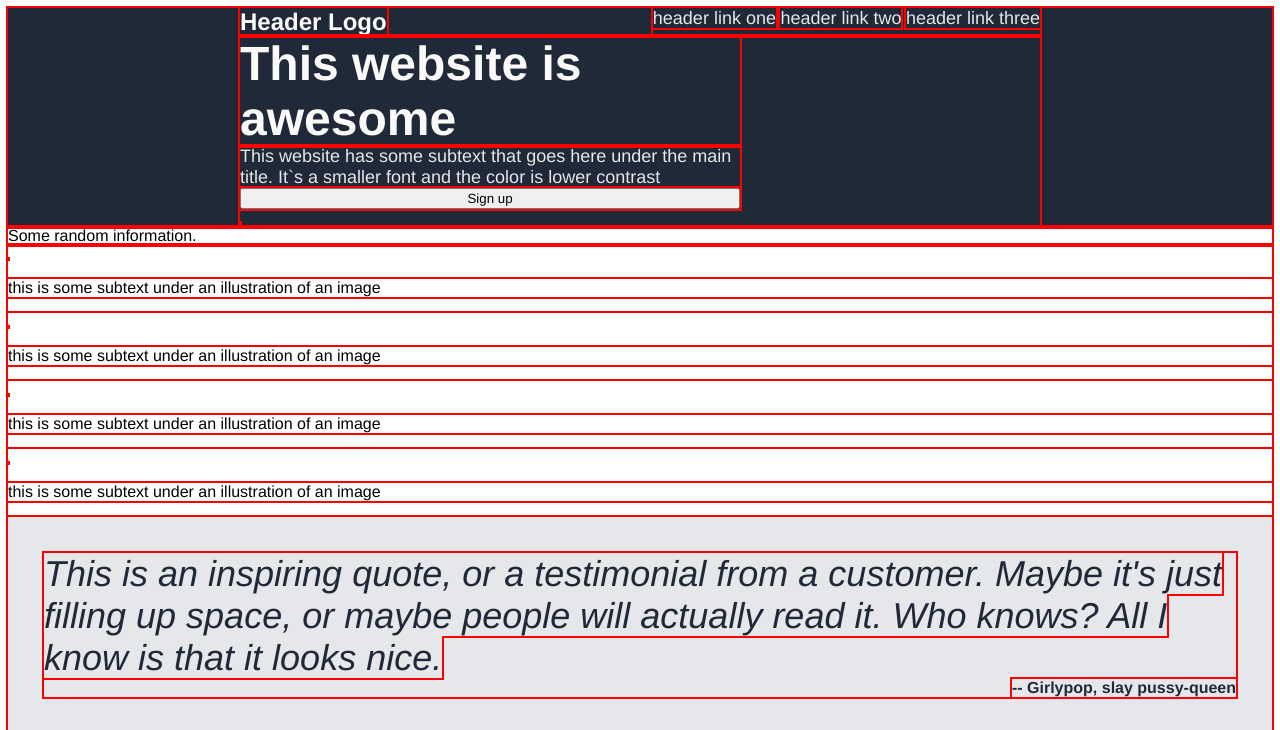
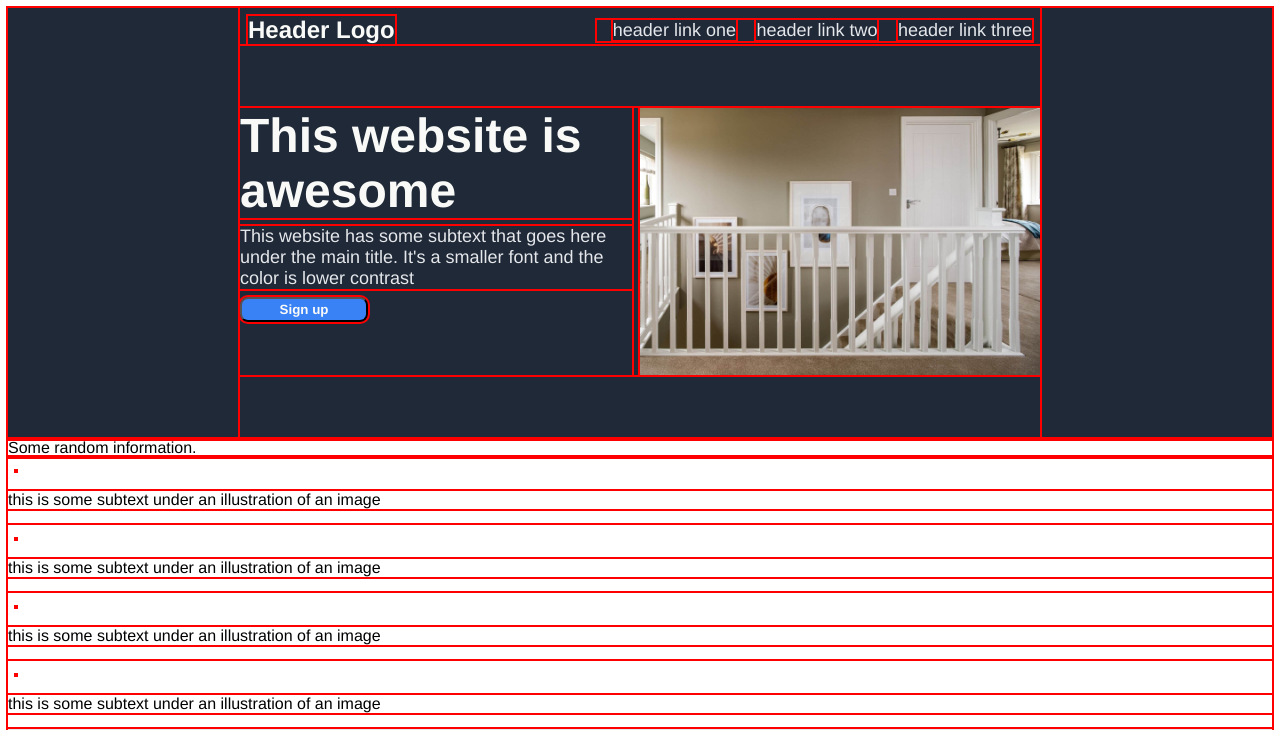
Before and after one commit to Sycafox/flexbox_assignment_final, a plain HTML site: page index.html in a window 1280 px wide. Shown: the top 730 px of the page. Drawn offline with Linux system fonts and the light colour scheme.

Commit message:
Finish sections 1 and 3

```diff
--- a/index.html
+++ b/index.html
@@ -5,7 +5,7 @@
     <meta charset="UTF-8">
     <meta name="viewport" content="width=device-width, initial-scale=1.0">
     <title>Landing peiji</title>
-    <link rel="stylesheet" href="style.css">
+    <link rel="stylesheet" href="./style.css">
 </head>
 
 <body>
@@ -21,13 +21,14 @@
                 </div>
             </div>
 
-            <div class="section1_website_presentation:"></div>
+            <div class="section1_website_presentation">
                 <div class="section1_website_info">
                     <div class="section1_info_title">This website is awesome</div>
-                    <div class="section1_info_content">This website has some subtext that goes here under the main title. It`s a smaller font and the color is lower contrast</div>
+                    <div class="section1_info_content">This website has some subtext that goes here under the main title. It's a smaller font and the color is lower contrast</div>
                     <button>Sign up</button>
                 </div>
-                <img>
+                <img src="./img/landing_image.jpeg" alt="Staircase landing">
+            </div>
         </div>
     </div>
 
--- a/style.css
+++ b/style.css
@@ -19,7 +19,7 @@ body {
 }
 
 .section1_content {
-    display; flex;
+    display: flex;
     flex: 0 1 800px;
     flex-direction: column;
 
@@ -27,21 +27,30 @@ body {
 
 .section1_header {
     display: flex;
+    padding: 8px;
+    padding-bottom: 0px;
 }
 
 .section1_header_logo {
     margin-right: auto;
+    color: #f9faf8;
+    font-weight: bolder;
+    font-size: 24px;
 }
 
 .section1_website_presentation {
     display: flex;
     flex-direction: row;
+    margin-top: 64px;
+    margin-bottom: 64px;
+
 }
 
 .section1_website_info {
     display: flex;
     flex-direction: column;
     max-width: 500px;
+    flex: 1 1 auto;
 }
 
 .section1 {
@@ -51,32 +60,43 @@ body {
 
 .section1_header{
     display: flex;
-
-}
-
-.section1_header_logo{
-    color: #f9faf8;
-    font-weight: bolder;
-    font-size: 24px;
+    align-items: center;
 }
 
 .section1_header_links {
     font-size: 18px;
-    color: #e5e7eb
+    color: #e5e7eb;
+    margin-left: 16px;
 }
 
 .section1_info_title {
     font-weight: bolder;
     font-size: 48px;
-    color: #f9faf8
+    color: #f9faf8;
+    margin-bottom: 8px;
 }
 
 .section1_info_content {
     font-size: 18px;
-    color: #e5e7eb
+    color: #e5e7eb;
+    font-weight: 100;
+    margin-bottom: 8px;
 }
 
+button {
+    color: #f9faf8;
+    background-color: #3882f6;
+    border-radius: 8px;
+    font-weight: bold;
+    padding: 3px;
+    max-width: 128px
+}
 
+img {
+    max-width: 400px;
+    flex: 0 1 auto;
+    margin-left: 8px
+}
 
 /* Style formatting only */
 
@@ -90,6 +110,7 @@ body {
 }
 .section3-content {
     flex-direction: column;
+    max-width: 800px
 }
 
 .quote {
```
Also changed, not shown: img/landing_image.jpeg (added).
